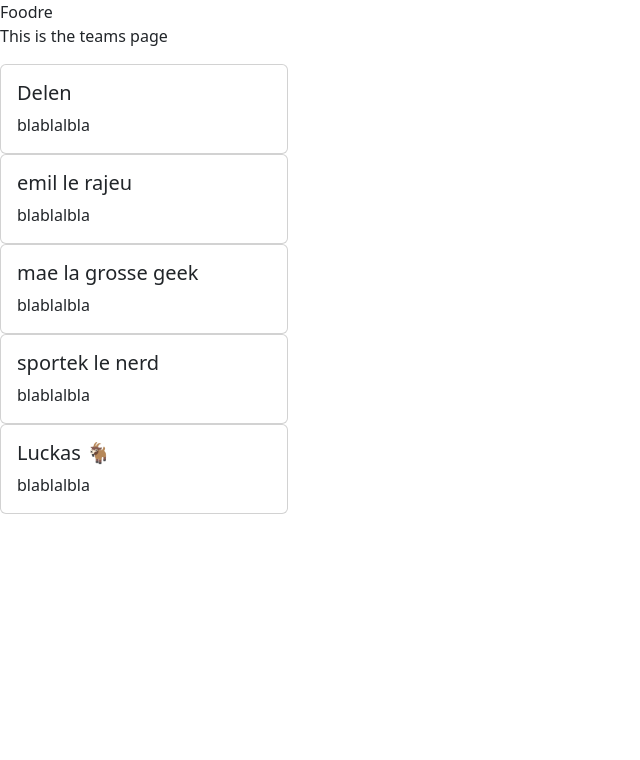
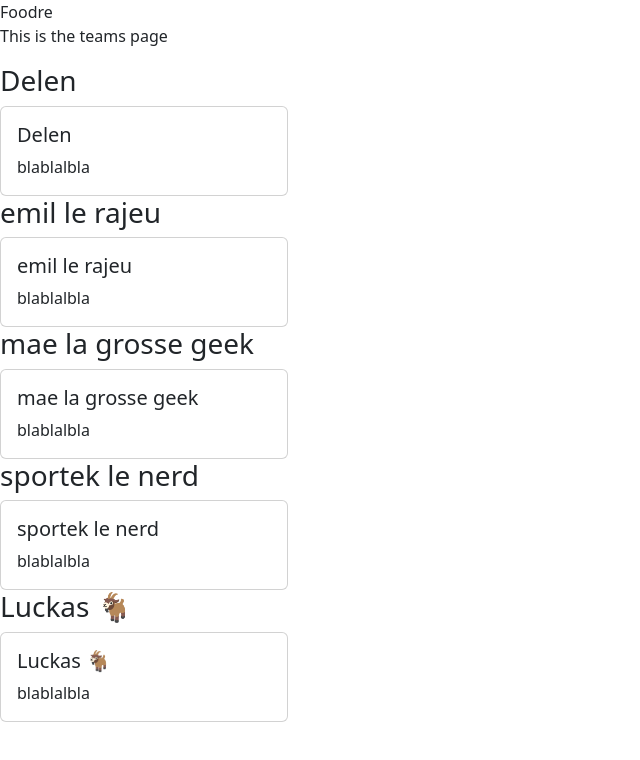
Before and after one commit to LuckasRakoto/mealApp, a React (Create React App) app: page /teams in a window 1280 px wide. Shown: the top 760 px of the page, without its empty margins (0-640 px from the left). Built offline with nearby package versions, Linux system fonts and the light colour scheme; no server answers.

Commit message:
Cards styled, removed caroussel

```diff
--- a/src/index.tsx
+++ b/src/index.tsx
@@ -5,6 +5,8 @@ import reportWebVitals from './reportWebVitals';
 import { Auth0Provider } from "@auth0/auth0-react";
 import { auth0Domain, auth0ClientId } from './config';
 import '../node_modules/bootstrap/dist/css/bootstrap.min.css';
+// import "~slick-carousel/slick/slick.css";
+// import "~slick-carousel/slick/slick-theme.css";
 
 const root = ReactDOM.createRoot(
   document.getElementById('root') as HTMLElement
--- a/src/pages/teamsDisplayPage.tsx
+++ b/src/pages/teamsDisplayPage.tsx
@@ -1,5 +1,6 @@
 import React from "react";
 import Card from "react-bootstrap/Card";
+import Slider from "react-slick"
 
 interface IUser {
     name:string;
@@ -29,19 +30,27 @@ const teams: IUser[]=[
 
 
 const TeamsPage = () => {
-
+    const settings = {
+        dots: true,
+        infinite: true,
+        speed: 500,
+        slidesToShow: 1,
+        slidesToScroll: 1
+      };
 
     return (
     <div>
         <p>This is the teams page</p>
         <div>
             {teams.map(member => {
-                return (<div><Card style={{ width: '18rem' }}>
-                    <Card.Body>
-                        <Card.Title>{member.name}</Card.Title>
-                        <Card.Text>blablalbla</Card.Text>
-                    </Card.Body>
-                </Card></div>)
+                return (<div key={member.id} >
+                        <h3>{member.name}</h3><Card style={{ width: '18rem' }}>
+                            <Card.Body>
+                                <Card.Title>{member.name}</Card.Title>
+                                <Card.Text>blablalbla</Card.Text>
+                            </Card.Body>
+                        </Card>
+                    </div>)
             })}
         </div>
     </div>
```
Also changed, not shown: package.json (+6 -1 lines), src/components/MealCard.tsx (deleted, +0 -15 lines), public/manifest.json, 1 other file (tests, documents, lock files or other folders).
